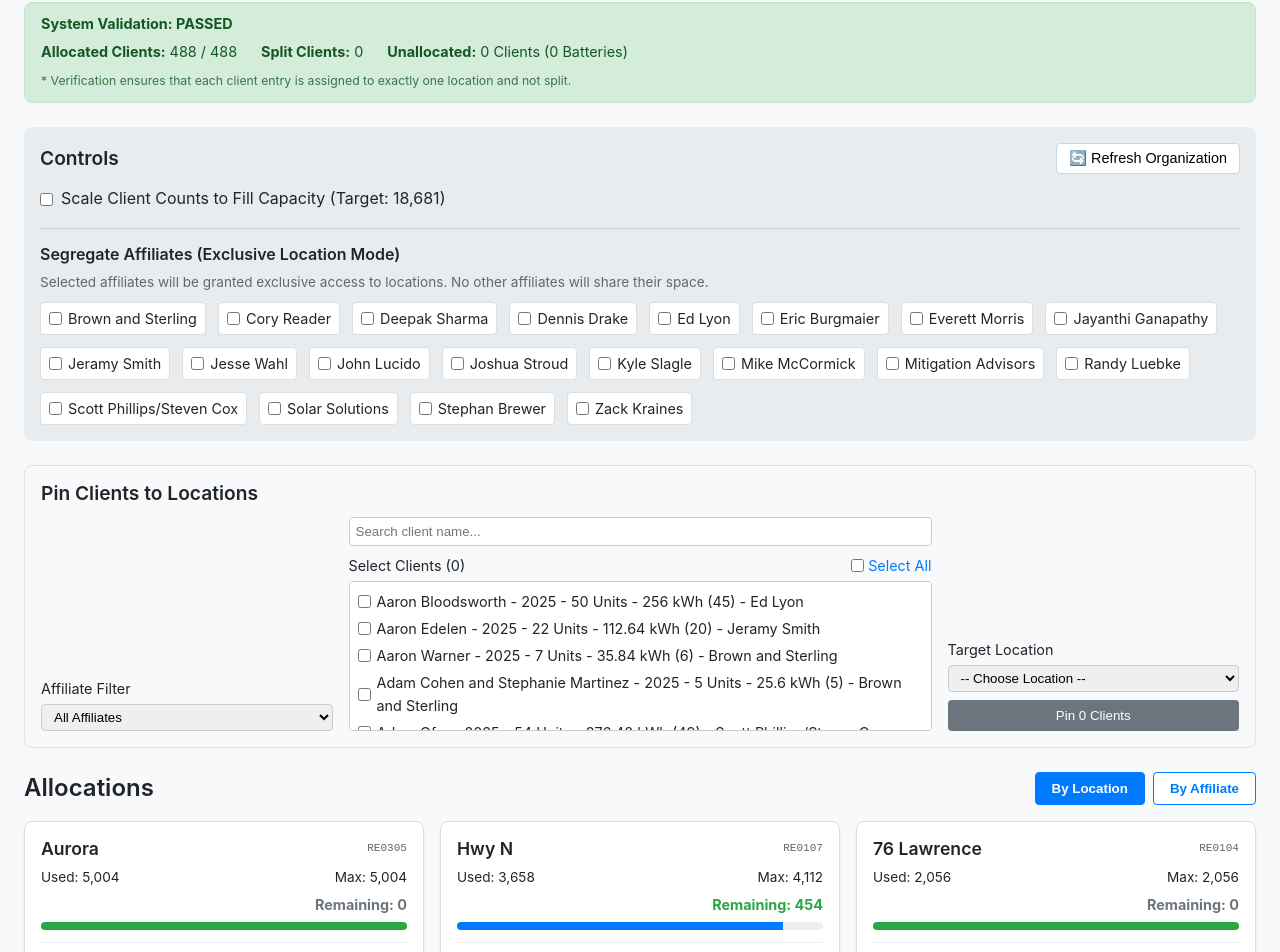
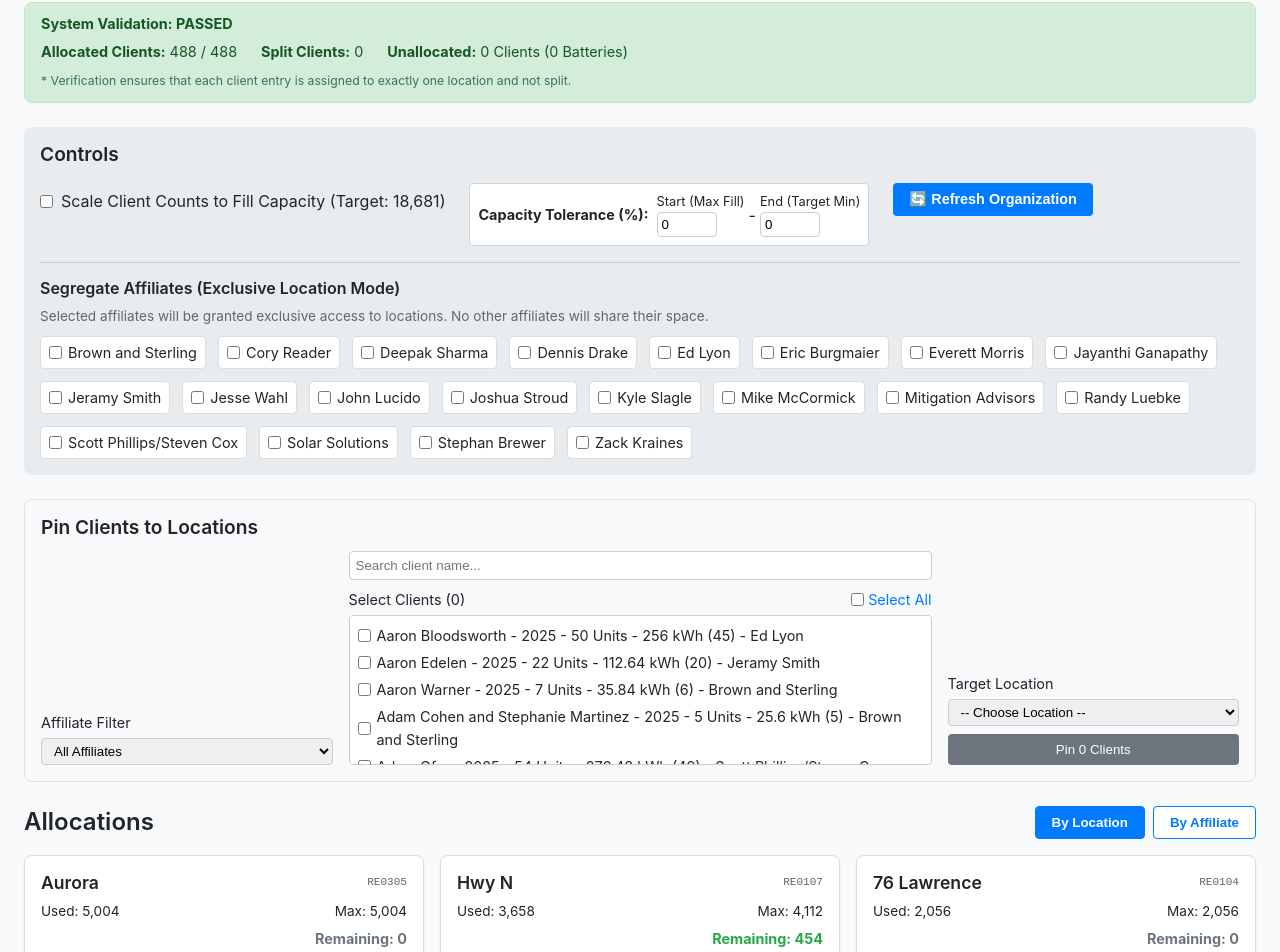
Before and after one commit to pisyndicate/battery-optimizer, a Next.js app: page / in a window 1280 px wide. Shown: the part 208-1160 px from the top of the page. Built offline with nearby package versions, Linux system fonts and the light colour scheme.

Commit message:
Add capacity tolerance logic to optimizer and UI

```diff
--- a/src/app/page.js
+++ b/src/app/page.js
@@ -25,6 +25,8 @@ export default function Home() {
     const [overflowLocId, setOverflowLocId] = useState("");
     const [customData, setCustomData] = useState(null);
     const [runId, setRunId] = useState(0);
+    const [toleranceMin, setToleranceMin] = useState(0); // "Start" Tolerance (e.g. 2%) -> Max Fill 98%
+    const [toleranceMax, setToleranceMax] = useState(0); // "End" Tolerance (e.g. 12%) -> Min Fill 88%
 
     const toggleExclusive = (name) => {
         setExclusiveAffiliates(prev =>
@@ -56,8 +58,15 @@ export default function Home() {
 
     // Run Allocation
     const { locations: allocatedLocations, clients: processedClients } = useMemo(() => {
-        return allocateBatteries(clients, locations, exclusiveAffiliates, pinnedAllocations);
-    }, [clients, locations, exclusiveAffiliates, pinnedAllocations, runId]);
+        return allocateBatteries(
+            clients,
+            locations,
+            exclusiveAffiliates,
+            pinnedAllocations,
+            toleranceMin,
+            toleranceMax
+        );
+    }, [clients, locations, exclusiveAffiliates, pinnedAllocations, runId, toleranceMin, toleranceMax]);
 
     const unallocatedClients = processedClients ? processedClients.filter(c => !c.allocated) : [];
 
@@ -134,24 +143,57 @@ export default function Home() {
             />
 
             <div style={{ marginBottom: '24px', padding: '16px', backgroundColor: '#e9ecef', borderRadius: '8px' }}>
-                <div style={{ display: 'flex', justifyContent: 'space-between', alignItems: 'center', marginBottom: '12px' }}>
+                <div style={{ display: 'flex', justifyContent: 'space-between', alignItems: 'center', marginBottom: '16px' }}>
                     <h2 style={{ fontSize: '1.2rem', margin: 0 }}>Controls</h2>
+                </div>
+
+                <div style={{ display: 'flex', flexWrap: 'wrap', gap: '24px', alignItems: 'flex-start' }}>
+                    <label style={{ display: 'flex', alignItems: 'center', gap: '8px', cursor: 'pointer', height: '38px' }}>
+                        <input
+                            type="checkbox"
+                            checked={useAdjustedCounts}
+                            onChange={(e) => setUseAdjustedCounts(e.target.checked)}
+                        />
+                        Scale Client Counts to Fill Capacity (Target: 18,681)
+                    </label>
+
+                    <div style={{ display: 'flex', alignItems: 'center', gap: '8px', padding: '8px', backgroundColor: '#fff', borderRadius: '4px', border: '1px solid #ced4da' }}>
+                        <span style={{ fontWeight: 'bold', fontSize: '0.9em' }}>Capacity Tolerance (%):</span>
+                        <div style={{ display: 'flex', alignItems: 'center', gap: '4px' }}>
+                            <label style={{ display: 'flex', flexDirection: 'column', fontSize: '0.8em' }}>
+                                Start (Max Fill)
+                                <input
+                                    type="number"
+                                    min="0"
+                                    max="100"
+                                    value={toleranceMin}
+                                    onChange={(e) => setToleranceMin(Number(e.target.value))}
+                                    style={{ width: '60px', padding: '4px', border: '1px solid #ccc', borderRadius: '4px' }}
+                                />
+                            </label>
+                            <span style={{ alignSelf: 'flex-end', paddingBottom: '8px' }}>-</span>
+                            <label style={{ display: 'flex', flexDirection: 'column', fontSize: '0.8em' }}>
+                                End (Target Min)
+                                <input
+                                    type="number"
+                                    min="0"
+                                    max="100"
+                                    value={toleranceMax}
+                                    onChange={(e) => setToleranceMax(Number(e.target.value))}
+                                    style={{ width: '60px', padding: '4px', border: '1px solid #ccc', borderRadius: '4px' }}
+                                />
+                            </label>
+                        </div>
+                    </div>
+
                     <button
                         onClick={() => setRunId(prev => prev + 1)}
-                        style={{ padding: '6px 12px', fontSize: '0.9em', backgroundColor: '#fff', border: '1px solid #ced4da', borderRadius: '4px', cursor: 'pointer' }}
+                        style={{ padding: '8px 16px', fontSize: '0.9em', backgroundColor: '#007bff', color: 'white', border: 'none', borderRadius: '4px', cursor: 'pointer', fontWeight: 'bold' }}
                         title="Re-run optimization logic"
                     >
                         🔄 Refresh Organization
                     </button>
                 </div>
-                <label style={{ display: 'flex', alignItems: 'center', gap: '8px', cursor: 'pointer' }}>
-                    <input
-                        type="checkbox"
-                        checked={useAdjustedCounts}
-                        onChange={(e) => setUseAdjustedCounts(e.target.checked)}
-                    />
-                    Scale Client Counts to Fill Capacity (Target: 18,681)
-                </label>
 
                 <div style={{ marginTop: '16px', borderTop: '1px solid #ccc', paddingTop: '16px' }}>
                     <h3 style={{ fontSize: '1rem', marginBottom: '8px' }}>Segregate Affiliates (Exclusive Location Mode)</h3>
--- a/src/components/LocationCard.js
+++ b/src/components/LocationCard.js
@@ -1,19 +1,26 @@
 import React from 'react';
 
 const LocationCard = ({ location, onDropClients, onCardClick }) => {
-    const currentTotal = location.capacity - location.remainingCapacity;
-    const percentFull = (currentTotal / location.capacity) * 100;
-    const isOver = currentTotal > location.capacity;
+    // We must recalculate current total from allocations because remainingCapacity
+    // is now based on effectiveCapacity (tolerance), not total physical capacity.
+    // Or we can use location.effectiveCapacity.
+
+    const validAllocations = location.allocations || [];
+    const currentTotal = validAllocations.reduce((sum, a) => sum + a.amount, 0);
+    const capacityToUse = location.effectiveCapacity || location.capacity;
+    const isRestricted = location.effectiveCapacity && location.effectiveCapacity < location.originalCapacity;
+
+    const percentFull = (currentTotal / capacityToUse) * 100;
+    const isOver = currentTotal > capacityToUse;
 
     // Group allocations by Affiliate for display
     const byAffiliate = {};
-    location.allocations.forEach(alloc => {
+    validAllocations.forEach(alloc => {
         if (!byAffiliate[alloc.affiliate]) {
             byAffiliate[alloc.affiliate] = { count: 0, batteries: 0, clients: [] };
         }
         byAffiliate[alloc.affiliate].count++;
         byAffiliate[alloc.affiliate].batteries += alloc.amount;
-        // byAffiliate[alloc.affiliate].clients.push(alloc.clientName);
     });
 
     const [isDragOver, setIsDragOver] = React.useState(false);
@@ -69,6 +76,11 @@ const LocationCard = ({ location, onDropClients, onCardClick }) => {
                     <span>Used: {currentTotal.toLocaleString()}</span>
                     <span>Max: {location.capacity.toLocaleString()}</span>
                 </div>
+                {isRestricted && (
+                    <div style={{ fontSize: '0.8em', color: '#dc3545', textAlign: 'right', marginBottom: '2px' }}>
+                        Target Cap: {capacityToUse.toLocaleString()}
+                    </div>
+                )}
                 <div style={{ marginBottom: '6px', fontSize: '0.9em', fontWeight: 'bold', color: location.remainingCapacity > 0 ? '#28a745' : '#6c757d', textAlign: 'right' }}>
                     Remaining: {location.remainingCapacity.toLocaleString()}
                 </div>
@@ -80,7 +92,7 @@ const LocationCard = ({ location, onDropClients, onCardClick }) => {
                 }}>
                     <div style={{
                         width: `${Math.min(percentFull, 100)}%`,
-                        backgroundColor: isOver ? '#dc3545' : percentFull > 90 ? '#28a745' : '#007bff',
+                        backgroundColor: isOver ? '#dc3545' : percentFull > 100 ? '#ffc107' : '#007bff',
                         height: '100%',
                         transition: 'width 0.3s ease'
                     }} />
```
Also changed, not shown: src/lib/optimizer.js.
